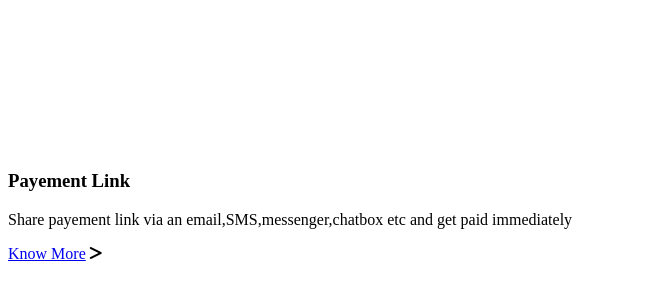
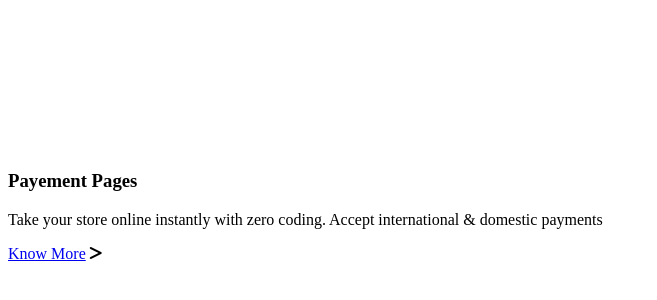
Before and after one commit to yashaswiraj12/Razorpay-Clone, a plain HTML site: page index.html in a window 1280 px wide. Shown: the part 4984-5284 px from the top of the page, without its empty margins (0-657 px from the left). Drawn offline with Linux system fonts and the light colour scheme.

Commit message:
second commit

```diff
--- a/index.html
+++ b/index.html
@@ -252,8 +252,8 @@
             <!-- text area  -->
             <div class="z-[100] absolute w-full h-full flex flex-col justify-between pl-5 py-6 pr-8">
               <div>
-              <h3 class="font-mullish text-deepBlueHead leading-[1.2] text-[1.375rem]">Payement Link</h3>
-              <p class="font-mullish text-grayText mt-6">Share payement link via an email,SMS,messenger,chatbox etc and get paid immediately</p></div>
+              <h3 class="font-mullish text-deepBlueHead leading-[1.2] text-[1.375rem]">Payement Pages</h3>
+              <p class="font-mullish text-grayText mt-6">Take your store online instantly with zero coding. Accept international & domestic payments</p></div>
               <!-- hyperlink know more section -->
               <div class="flex items-center cursor-pointer group">
                 <a href="#" class="font-mullish font-bold text-lightBlue group-hover:text-grayBlue50 transition-all duration-200">Know More</a>
```
